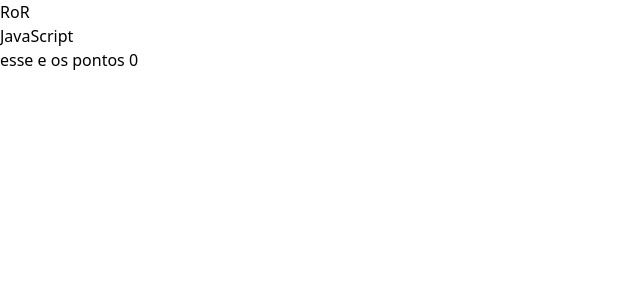
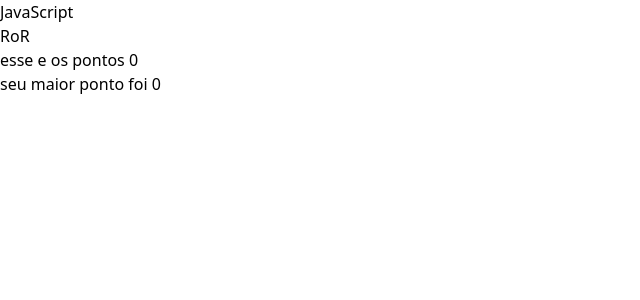
Before and after one commit to kaufon/Memory-Game, a React (Vite) app: page / in a window 1280 px wide. Shown: the top 300 px of the page, without its empty margins (0-640 px from the left). Built offline with nearby package versions, Linux system fonts and the light colour scheme.

Commit message:
🚧in progress: shuffling cards

```diff
--- a/src/components/Cards.tsx
+++ b/src/components/Cards.tsx
@@ -10,25 +10,32 @@
       isClicked: false,
     },
   ]);
-  const [highScore, setHighScore] = useState(0);
+  const [score, setScore] = useState(0);
+  const [highestScore,setHighestScore] = useState(0)
   const clickCard = (event: React.MouseEvent<HTMLButtonElement>) => {
     const cardClicked = cards.find(
       (card) => card.cardName === event.currentTarget.name,
     );
     if (cardClicked?.isClicked === true) {
-      setHighScore(0);
+      setScore(0);
+      shuffleCards()
       return;
     }
-    const updatedCards = cards.map(
-      (card) =>
-        card.cardName === cardClicked?.cardName
-          ? { ...card, isClicked: true }
-          : { ...card, isClicked: false },
-      console.log(cards),
+    const updatedCards = cards.map((card) =>
+      card.cardName === cardClicked?.cardName
+        ? { ...card, isClicked: true }
+        : { ...card, isClicked: false },
     );
     setCards(updatedCards);
-    setHighScore((score) => score + 1);
+    setScore((score) => score + 1);
   };
+  const shuffleCards = () => {
+    const shuffledCards = [...cards ].sort(()=> Math.random() -5).map((cards) =>({...cards}));
+
+    setCards(shuffledCards);
+  };
+
+  useEffect(() =>{  shuffleCards() } , [score]);
 
   return (
     <>
@@ -39,7 +46,8 @@
           </button>
         </h1>
       ))}
-      <h2>esse e os pontos {highScore}</h2>
+      <h2>esse e os pontos {score}</h2>
+      <h2>seu maior ponto foi {highestScore}</h2>
     </>
   );
 }
```
